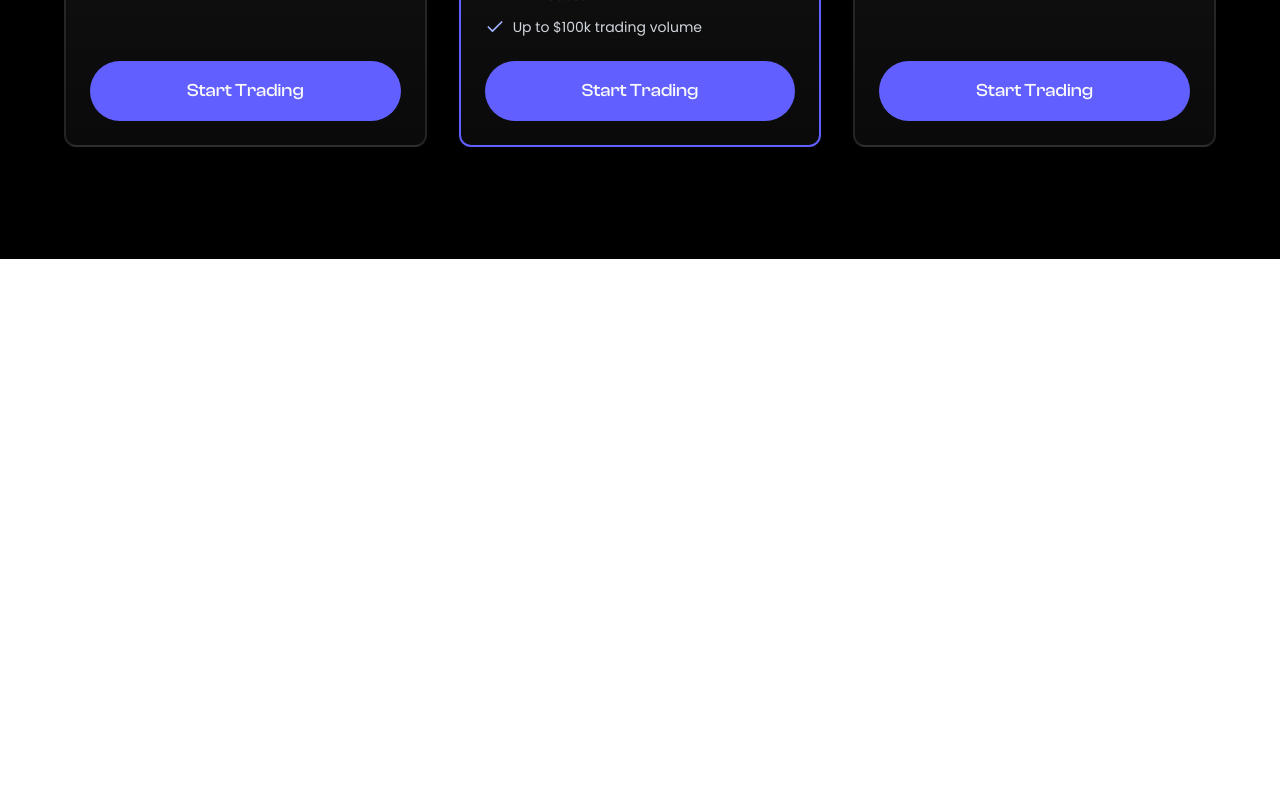
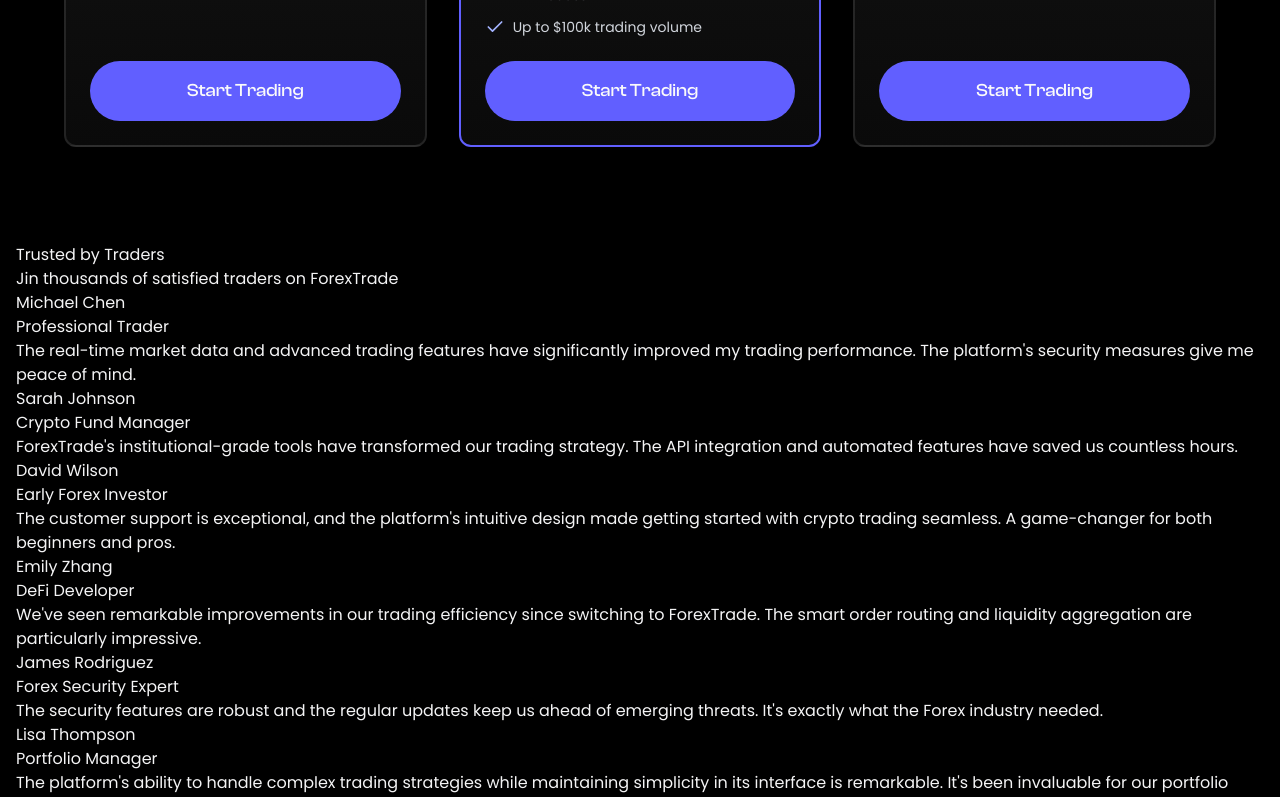
Before and after one commit to Jisap/vite-landingpage-2025, a React (Vite) app: page / in a window 1280 px wide. Shown: the part 3267-4064 px from the top of the page. Before the commit the page ends 3526 px from the top, so only its background shows below. Built offline with nearby package versions, Linux system fonts and the light colour scheme; a web font is replaced by a local one.

Commit message:
Add Testimonials section to HomePage and create Testimonials component for displaying user feedback

```diff
--- a/src/pages/HomePage.jsx
+++ b/src/pages/HomePage.jsx
@@ -2,6 +2,7 @@
 import HeroSection from "../sections/HeroSection"
 import LogoCarousel from "../sections/LogoCarousel"
 import Pricing from "../sections/Pricing"
+import Testimonials from "../sections/Testimonials"
 
 
 const HomePage = () => {
@@ -11,6 +12,7 @@
       <LogoCarousel />
       <FeaturesSection />
       <Pricing />
+      <Testimonials />
     </div>
   )
 }
--- /dev/null
+++ b/src/sections/Testimonials.jsx
@@ -0,0 +1,55 @@
+import React from 'react'
+import { testimonials } from '../assets/data'
+
+const Testimonials = () => {
+  return (
+    <section>
+      <div>
+      {/* Title */}
+        <div>
+          <h2>
+            Trusted by Traders
+          </h2>
+
+          <p>
+            Jin thousands of satisfied traders on ForexTrade
+          </p>
+        </div>
+
+        {/* Marquee */}
+        <div>
+          <div>
+            <div>
+              {testimonials.map((testimonial, index) => (
+                <div key={index}>
+                  <div>
+                    <div>
+                      <img src="" alt="" />
+                    </div>
+
+                    <div>
+                      <h4>
+                        {testimonial.name}
+                      </h4>
+                      <p>
+                        {testimonial.role}
+                      </p>
+                    </div>
+
+                    <p>
+                      {testimonial.content}
+                    </p>
+
+                  </div>
+                </div>
+              ))}
+            </div>
+          </div>
+        </div>
+
+      </div>
+    </section>
+  )
+}
+
+export default Testimonials
```
